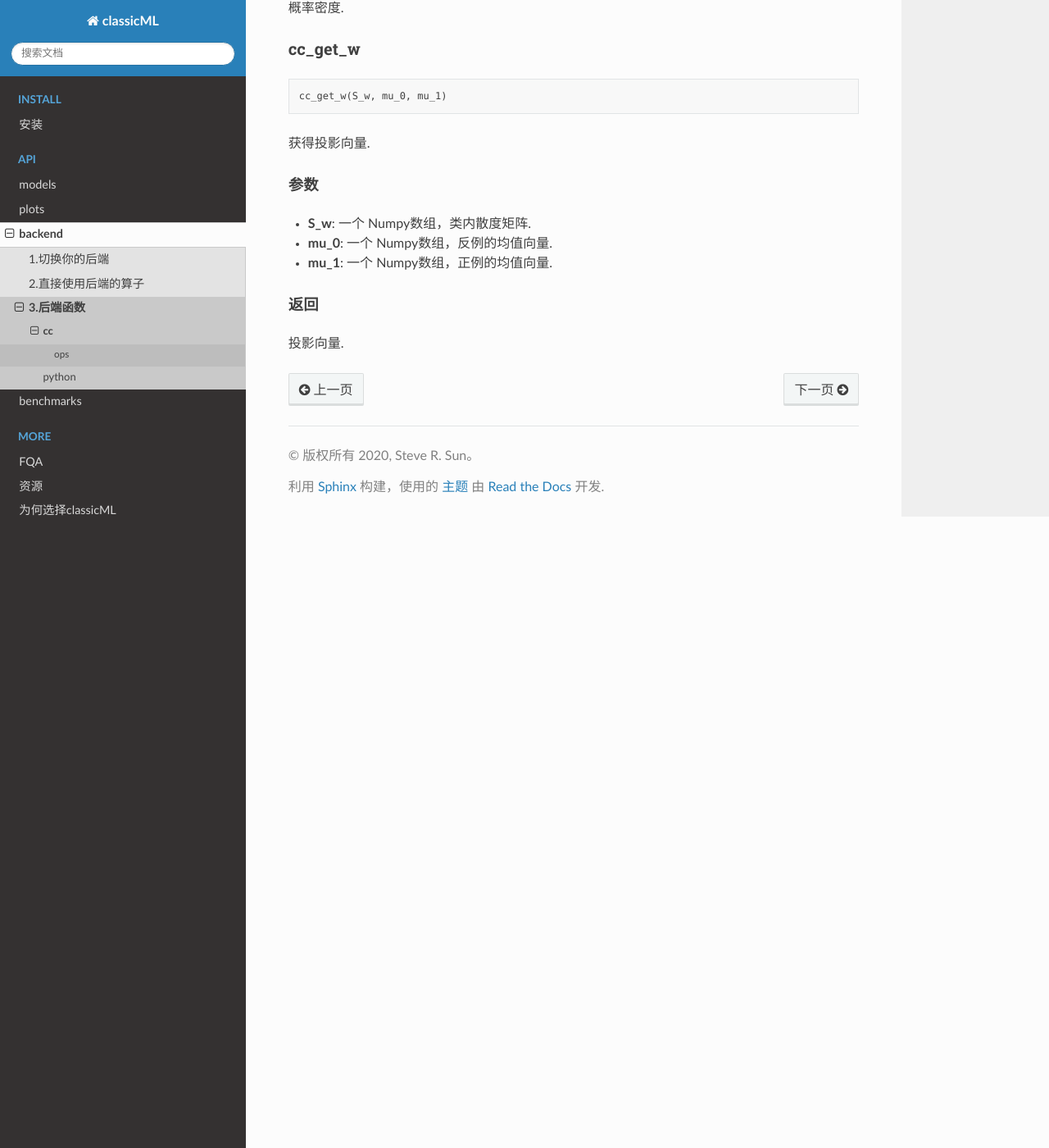
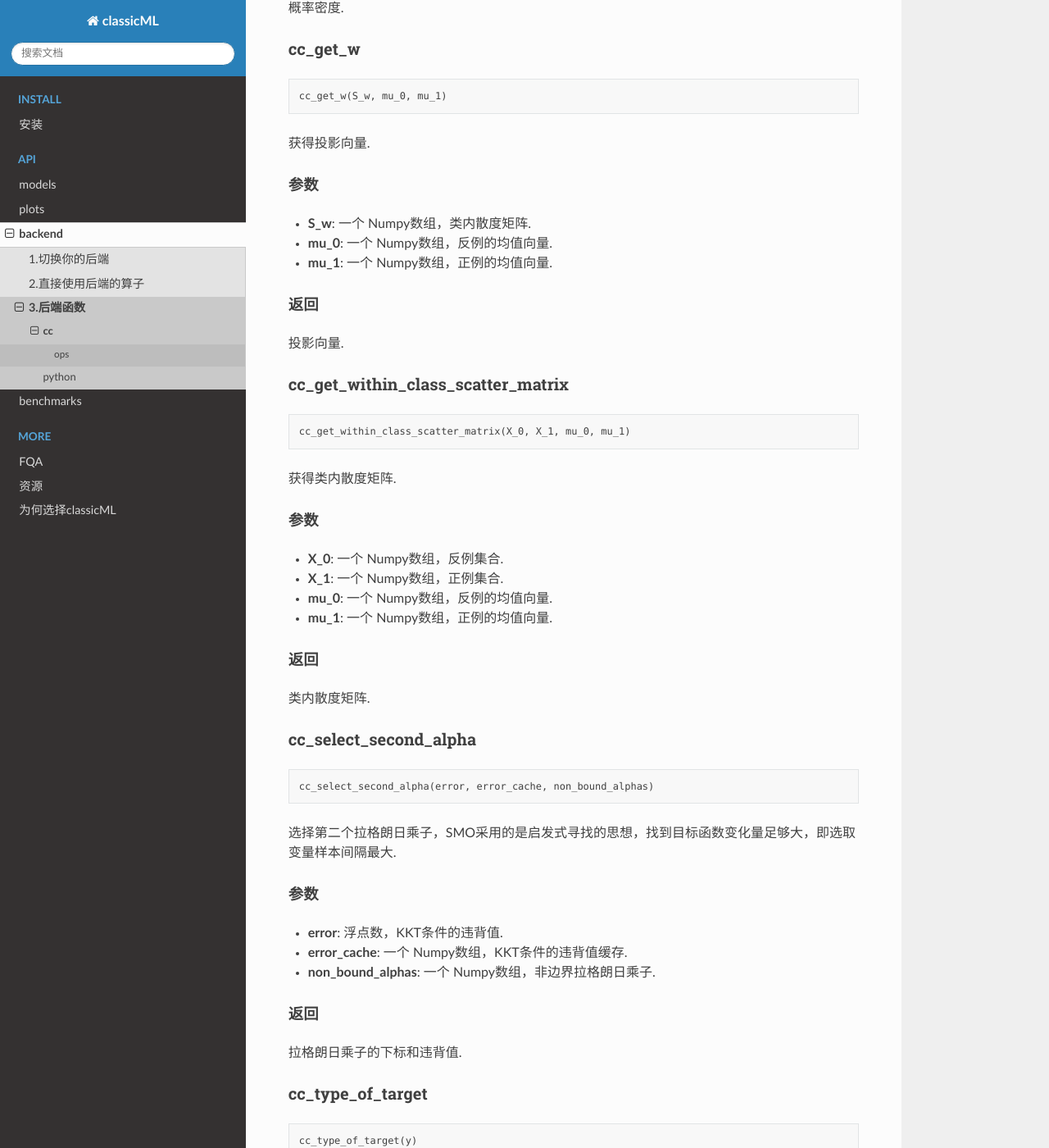
Before and after one commit to sun1638650145/classicML, a Sphinx documentation site: the page built from docs/source/backend/cc.md, in a window 1280 px wide and 1400 px high, scrolled down 2969 px. Shown: the whole window at 82% size. Built offline with Sphinx 7.4.7 and the Read the Docs theme 2.0.0, drawn with Linux system fonts in a browser that asks for light colours; some of the changed text lies outside the part shown.

Commit message:
20201231

````diff
--- a/docs/source/backend/cc.md
+++ b/docs/source/backend/cc.md
@@ -1,10 +1,10 @@
 # cc
 
-```cc```后端将逐步重写```python```后端的全部函数和接口，并针对时间和内存开销进行大幅度的优化。```cc```后端暴露出来的函数将以```cc_xxx_function```与原函数进行区分，类暂时和原```Python```的类名一致，不同时调用多后端函数请忽略。
+```cc```后端将逐步重写```python```后端的全部函数和接口，并针对时间和内存开销进行大幅度的优化。```cc```后端暴露出来的函数将以```cc_xxx_function```与原函数进行区分，类暂时和原```Python```的类名一致，不同时调用多后端函数请忽略.
 
 ## ops
 
-classicML的底层核心操作。
+classicML的底层核心操作.
 
 ### cc_calculate_error
 
@@ -139,3 +139,60 @@ cc_get_w(S_w, mu_0, mu_1)
 #### 返回
 
 投影向量.
+
+### cc_get_within_class_scatter_matrix
+
+```python
+cc_get_within_class_scatter_matrix(X_0, X_1, mu_0, mu_1)
+```
+
+获得类内散度矩阵.
+
+#### 参数
+
+* <b>X_0</b>: 一个 Numpy数组，反例集合.
+* <b>X_1</b>: 一个 Numpy数组，正例集合.
+* <b>mu_0</b>: 一个 Numpy数组，反例的均值向量.
+* <b>mu_1</b>: 一个 Numpy数组，正例的均值向量.
+
+#### 返回
+
+类内散度矩阵.
+
+### cc_select_second_alpha
+
+```python
+cc_select_second_alpha(error, error_cache, non_bound_alphas)
+```
+
+选择第二个拉格朗日乘子，SMO采用的是启发式寻找的思想，找到目标函数变化量足够大，即选取变量样本间隔最大.
+
+#### 参数
+
+* <b>error</b>: 浮点数，KKT条件的违背值.
+* <b>error_cache</b>: 一个 Numpy数组，KKT条件的违背值缓存.
+* <b>non_bound_alphas</b>: 一个 Numpy数组，非边界拉格朗日乘子.
+
+#### 返回
+
+拉格朗日乘子的下标和违背值.
+
+### cc_type_of_target
+
+```python
+cc_type_of_target(y)
+```
+
+判断输入数据的类型.
+
+#### 参数
+
+* <b>y</b>: 一个 Numpy数组，待判断类型的数据.
+
+#### 返回
+
+* ```'binary'```: 元素只有两个离散值，类型不限.
+* ```'continuous'```: 元素都是浮点数，且不是对应整数的浮点数.
+* ```'multiclass'```: 元素不只有两个离散值，类型不限.
+* ```'multilabel'```: 元素标签不为一，类型不限.
+* ```'unknown'```: 类型未知.
--- a/docs/source/index.rst
+++ b/docs/source/index.rst
@@ -6,7 +6,7 @@ classicML: 简单易用的经典机器学习框架
 |image0| |image1| |image2|
 
 classicML
-是一个用Python和CPP混编的机器学习项目，它既实现了Python的简单易用快速上手，又实现了CPP的高效性能。classicML的设计目标是简单易用，快速入门，编程风格简洁。
+是一个用Python和CPP混编的机器学习项目，它既实现了Python的简单易用快速上手，又实现了CPP的高效性能. classicML的设计目标是简单易用，快速入门，编程风格简洁.
 
 .. _header-n4:
 
@@ -14,7 +14,7 @@ classicML
 ----------
 
 classicML
-本身是一个Python项目，但是机器学习中涉及到的复杂的矩阵运算对于Python有点儿捉襟见肘，因此我们提供了使用CPP后端的函数的加速版本。为了保证兼容性，classicML默认使用Python后端，部分算法支持了使用CPP作为后端进行加速，你需要安装标准版的classicML，然后在开头使用这条语句切换后端。
+本身是一个Python项目，但是机器学习中涉及到的复杂的矩阵运算对于Python有点儿捉襟见肘，因此我们提供了使用CPP后端的函数的加速版本. 为了保证兼容性，classicML默认使用Python后端，部分算法支持了使用CPP作为后端进行加速，你需要安装标准版的classicML，然后在开头使用这条语句切换后端.
 
 .. code:: python
 
````
Also changed, not shown: docs/source/install.rst (+6 -6 lines), docs/source/models.md (+11 -11 lines).
